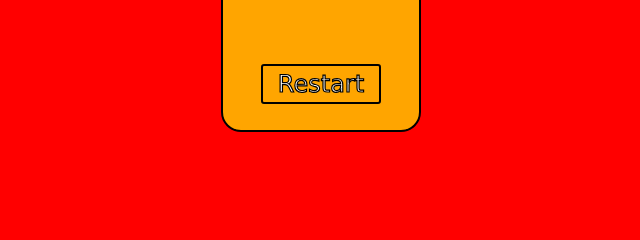
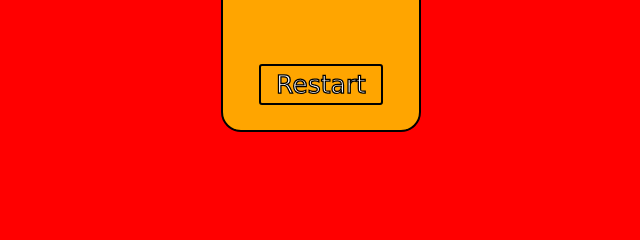
Before and after one commit to igloo-VEFF2/html-endless-runner-game, a website: page client/app/index.html in a window 1280 px wide. Shown: the part 380-620 px from the top of the page, 319-959 px from the left. Drawn offline with nearby package versions, Linux system fonts and the light colour scheme; files that its build step writes are made by us from their sources; files whose address does not match are found by name.

Commit message:
small changes to scoreboard

```diff
--- a/client/app/styles/_scoreboard.scss
+++ b/client/app/styles/_scoreboard.scss
@@ -51,7 +51,7 @@
 .Scoreboard-restartText {
 	// NOTICE: You'll lose 10% of your score if you don't change this style!
 	font-family: Verdana, Geneva, Tahoma, sans-serif;
-	font-size: em(24px);
+	font-size: em(25px);
 	color: white;
 	-webkit-text-stroke: em(0.5px) black;
 }
```
